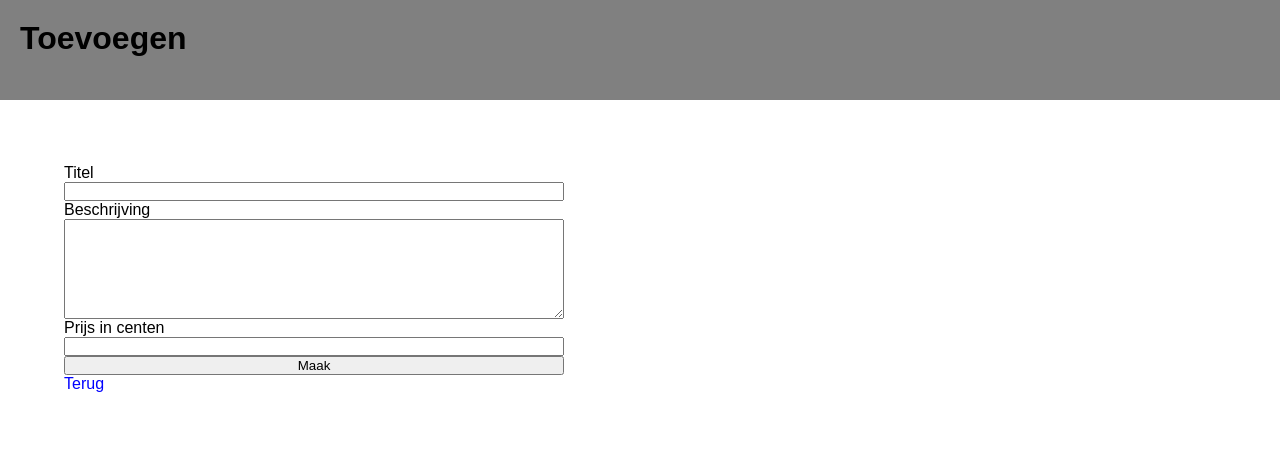
After one commit to karst132/webaplicatie1, a PHP site: page /add.php in a window 1280 px wide. The commit adds this page. Shown: the top 456 px of the page. Run offline with PHP 8.4, Linux system fonts and the light colour scheme.

Commit message:
Prepare statements toeveogen en verwijderen

```diff
--- /dev/null
+++ b/add.php
@@ -0,0 +1,48 @@
+<?php
+session_start();
+?>
+
+<!DOCTYPE html>
+<html lang="en">
+<head>
+    <meta charset="UTF-8">
+    <meta http-equiv="X-UA-Compatible" content="IE=edge">
+    <meta name="viewport" content="width=device-width, initial-scale=1.0">
+    <link rel="stylesheet" href="menukaart.css">
+    <title>Document</title>
+</head>
+<body>
+<?php
+    $dsn = 'mysql:dbname=test;host=127.0.0.1';
+    $user = 'root';
+    $password = '';
+    $dbh = new PDO($dsn, $user, $password);
+    if(isset($_POST['maak']) && isset($_SESSION['naam'])){
+        $titel = $_POST['titel'];
+        $omschrijving = $_POST['beschrijving'];
+        $prijs = ($_POST['prijs']/100);
+        $add = $dbh->prepare("INSERT INTO menu_test(titel,beschrijving,prijs) VALUES (?,?,?)");
+        $add->execute(array($titel, $omschrijving, $prijs));
+    }
+    ?>
+    <header>
+        <h1>Toevoegen</h1>
+    </header>
+    <main>
+        <div class="col">
+            <form method="post" action="add.php">
+                <div class="col">
+                    Titel
+                    <input type="text" name="titel">
+                    Beschrijving
+                    <textarea class="text-input" type="text" name="beschrijving"></textarea>
+                    Prijs in centen
+                    <input type="number" name="prijs">
+                    <input type="submit" name="maak" value="Maak">
+                </div>
+            </form>
+            <a href="index.php" class="blue-text">Terug</a>
+        </div>
+    </main>
+</body>
+</html>
--- a/login.php
+++ b/login.php
@@ -30,13 +30,12 @@ session_start();
                     echo "gefaalt" . $e;
                 }
 
-                $resultSet = $connectie->prepare("SELECT * FROM `users` WHERE 'username' = ? AND 'password' = ?");
+                $resultSet = $connectie->prepare("SELECT * FROM `users` WHERE `username` = ? AND `password` = ?");
                 $resultSet->execute([$_POST['username'], $_POST['password']]);
 
                 if ($resultSet->rowCount() == 1){
                     echo "klopt";
                     $_SESSION['naam'] = $_POST['username'];
-
                 }
                 else{
                     echo "klopt niet";
@@ -48,6 +47,7 @@ session_start();
                 password:  <input type="text" name="password">
                 <input type="submit" name="login" value="Inloggen">
             </form>
+            <a href="index.php" class="blue-text">Terug</a>
         </div>
     <main>
 </body>
--- a/menukaart.css
+++ b/menukaart.css
@@ -65,7 +65,7 @@ main{
     display: flex;
     flex-direction:column;
 }
-.login{
+.top-button{
     border: 2px black solid;
     border-radius: 10px;
     padding: 5px;
```
Also changed, not shown: edit.php (+25 -8 lines), index.php (+18 -5 lines).
